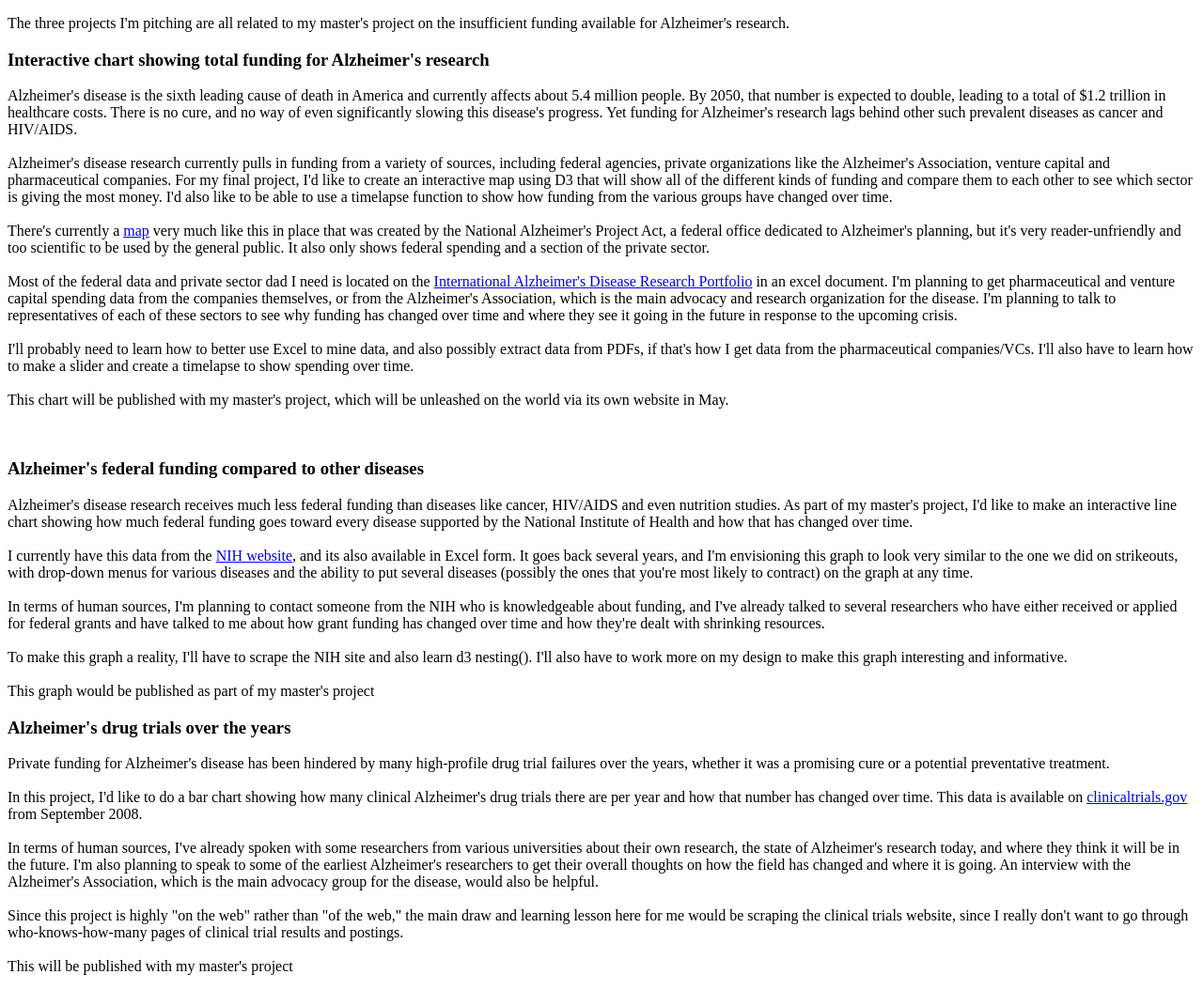
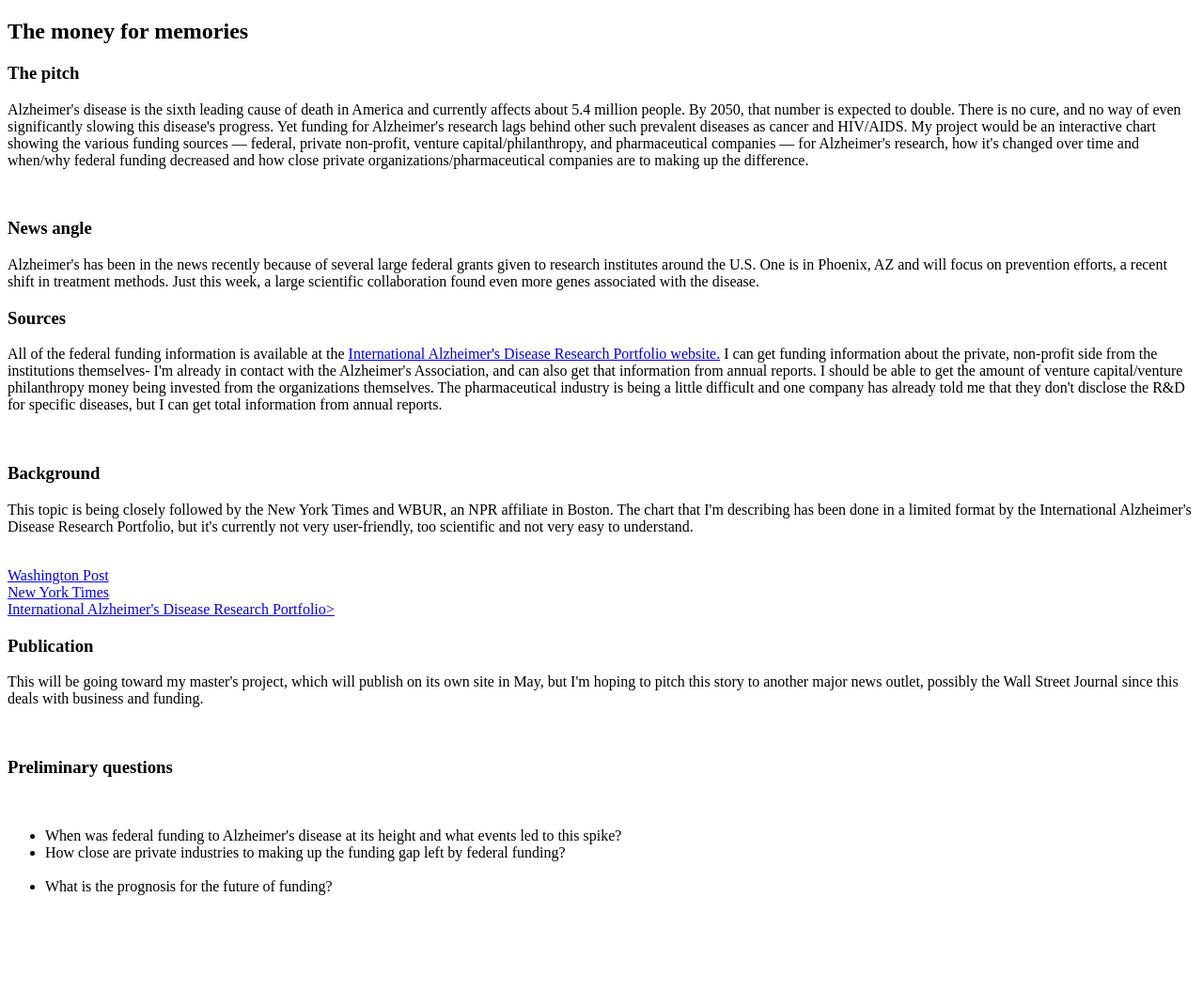
Before and after one commit to smasunaga/projects-page, a plain HTML site: page index.html in a window 1280 px wide. Shown: the whole page at 94% size. After the commit the page ends 987 px from the top, so only its background shows below. Drawn offline with Linux system fonts and the light colour scheme.

Commit message:
updated index

```diff
--- a/index.html
+++ b/index.html
@@ -16,30 +16,27 @@
 	</head>
 
 	<body>
-		<p>The three projects I'm pitching are all related to my master's project on the insufficient funding available for Alzheimer's research.</p>
-		<h3>Interactive chart showing total funding for Alzheimer's research</h3>
-		<p>Alzheimer's disease is the sixth leading cause of death in America and currently affects about 5.4 million people. By 2050, that number is expected to double, leading to a total of $1.2 trillion in healthcare costs. There is no cure, and no way of even significantly slowing this disease's progress. Yet funding for Alzheimer's research lags behind other such prevalent diseases as cancer and HIV/AIDS.<br>
-		<br>Alzheimer's disease research currently pulls in funding from a variety of sources, including federal agencies, private organizations like the Alzheimer's Association, venture capital and pharmaceutical companies. For my final project, I'd like to create an interactive map using D3 that will show all of the different kinds of funding and compare them to each other to see which sector is giving the most money. I'd also like to be able to use a timelapse function to show how funding from the various groups have changed over time.<br>
-		<br>There's currently a <a href="http://iadrp.nia.nih.gov/cadro-web/visualizeData"> map</a> very much like this in place that was created by the National Alzheimer's Project Act, a federal office dedicated to Alzheimer's planning, but it's very reader-unfriendly and too scientific to be used by the general public. It also only shows federal spending and a section of the private sector.<br>
-		<br>Most of the federal data and private sector dad I need is located on the <a href="http://iadrp.nia.nih.gov/cadro-web/"> International Alzheimer's Disease Research Portfolio</a> in an excel document. I'm planning to get pharmaceutical and venture capital spending data from the companies themselves, or from the Alzheimer's Association, which is the main advocacy and research organization for the disease. I'm planning to talk to representatives of each of these sectors to see why funding has changed over time and where they see it going in the future in response to the upcoming crisis.<br>
-		<br>I'll probably need to learn how to better use Excel to mine data, and also possibly extract data from PDFs, if that's how I get data from the pharmaceutical companies/VCs. I'll also have to learn how to make a slider and create a timelapse to show spending over time.<br>
-		<br>This chart will be published with my master's project, which will be unleashed on the world via its own website in May.</p><br>
+		<h2>The money for memories</h2>
+		<h3>The pitch</h3>
+		<p>Alzheimer's disease is the sixth leading cause of death in America and currently affects about 5.4 million people. By 2050, that number is expected to double. There is no cure, and no way of even significantly slowing this disease's progress. Yet funding for Alzheimer's research lags behind other such prevalent diseases as cancer and HIV/AIDS. My project would be an interactive chart showing the various funding sources — federal, private non-profit, venture capital/philanthropy, and pharmaceutical companies — for Alzheimer's research, how it's changed over time and when/why federal funding decreased and how close private organizations/pharmaceutical companies are to making up the difference.</p><br>
+		<h3>News angle</h3>
+		<p>Alzheimer's has been in the news recently because of several large federal grants given to research institutes around the U.S. One is in Phoenix, AZ and will focus on prevention efforts, a recent shift in treatment methods. Just this week, a large scientific collaboration found even more genes associated with the disease.<br></p>
+		<h3>Sources</h3>
+		<p>All of the federal funding information is available at the <a href="http://iadrp.nia.nih.gov/cadro-web/visualizeData"> International Alzheimer's Disease Research Portfolio website.</a> I can get funding information about the private, non-profit side from the institutions themselves- I'm already in contact with the Alzheimer's Association, and can also get that information from annual reports. I should be able to get the amount of venture capital/venture philanthropy money being invested from the organizations themselves. The pharmaceutical industry is being a little difficult and one company has already told me that they don't disclose the R&D for specific diseases, but I can get total information from annual reports.</p><br>
+		<h3>Background</h3>
+		<p>This topic is being closely followed by the New York Times and WBUR, an NPR affiliate in Boston. The chart that I'm describing has been done in a limited format by the International Alzheimer's Disease Research Portfolio, but it's currently not very user-friendly, too scientific and not very easy to understand.</p><br>
+		<a href="http://www.washingtonpost.com/national/health-science/largest-alzheimers-study-ever-doubles-the-number-of-genes-associated-with-the-disease/2013/10/25/ee54ec7e-3dac-11e3-a94f-b58017bfee6c_story.html">Washington Post</a><br>
+		<a href="http://www.nytimes.com/2013/09/19/health/33-million-grant-for-effort-to-prevent-early-onset-alzheimers.html">New York Times</a><br>
+		<a href="http://iadrp.nia.nih.gov/cadro-web/visualizeData">International Alzheimer's Disease Research Portfolio></a><br>
+		<h3>Publication</h3>
+		<p>This will be going toward my master's project, which will publish on its own site in May, but I'm hoping to pitch this story to another major news outlet, possibly the Wall Street Journal since this deals with business and funding.</p><br>
+		<h3>Preliminary questions</h3><br>
+		<p><ul><li>When was federal funding to Alzheimer's disease at its height and what events led to this spike?<br></li>
+		<li>How close are private industries to making up the funding gap left by federal funding?</li><br>
+		<li>What is the prognosis for the future of funding?</li><br>
 
-		<h3>Alzheimer's federal funding compared to other diseases</h3>
-		<p>Alzheimer's disease research receives much less federal funding than diseases like cancer, HIV/AIDS and even nutrition studies. As part of my master's project, I'd like to make an interactive line chart showing how much federal funding goes toward every disease supported by the National Institute of Health and how that has changed over time.<br>
-		<br>I currently have this data from the <a href="http://report.nih.gov/categorical_spending.aspx">NIH website</a>, and its also available in Excel form. It goes back several years, and I'm envisioning this graph to look very similar to the one we did on strikeouts, with drop-down menus for various diseases and the ability to put several diseases (possibly the ones that you're most likely to contract) on the graph at any time.<br>
-		<br>In terms of human sources, I'm planning to contact someone from the NIH who is knowledgeable about funding, and I've already talked to several researchers who have either received or applied for federal grants and have talked to me about how grant funding has changed over time and how they're dealt with shrinking resources.<br>
-		<br>To make this graph a reality, I'll have to scrape the NIH site and also learn d3 nesting(). I'll also have to work more on my design to make this graph interesting and informative.<br>
-		<br>This graph would be published as part of my master's project<br></p>
 
-		<h3>Alzheimer's drug trials over the years</h3>
-		<p>
-		Private funding for Alzheimer's disease has been hindered by many high-profile drug trial failures over the years, whether it was a promising cure or a potential preventative treatment.<br>
-		<br>In this project, I'd like to do a bar chart showing how many clinical Alzheimer's drug trials there are per year and how that number has changed over time. This data is available on <a href="www.clinicaltrials.gov">clinicaltrials.gov</a> from September 2008.<br>
-		<br>In terms of human sources, I've already spoken with some researchers from various universities about their own research, the state of Alzheimer's research today, and where they think it will be in the future. I'm also planning to speak to some of the earliest Alzheimer's researchers to get their overall thoughts on how the field has changed and where it is going. An interview with the Alzheimer's Association, which is the main advocacy group for the disease, would also be helpful.<br>
-		<br>Since this project is highly "on the web" rather than "of the web," the main draw and learning lesson here for me would be scraping the clinical trials website, since I really don't want to go through who-knows-how-many pages of clinical trial results and postings.<br>
-		<br>This will be published with my master's project
-		</p>
+
 	</body>
 
 </html>
```
